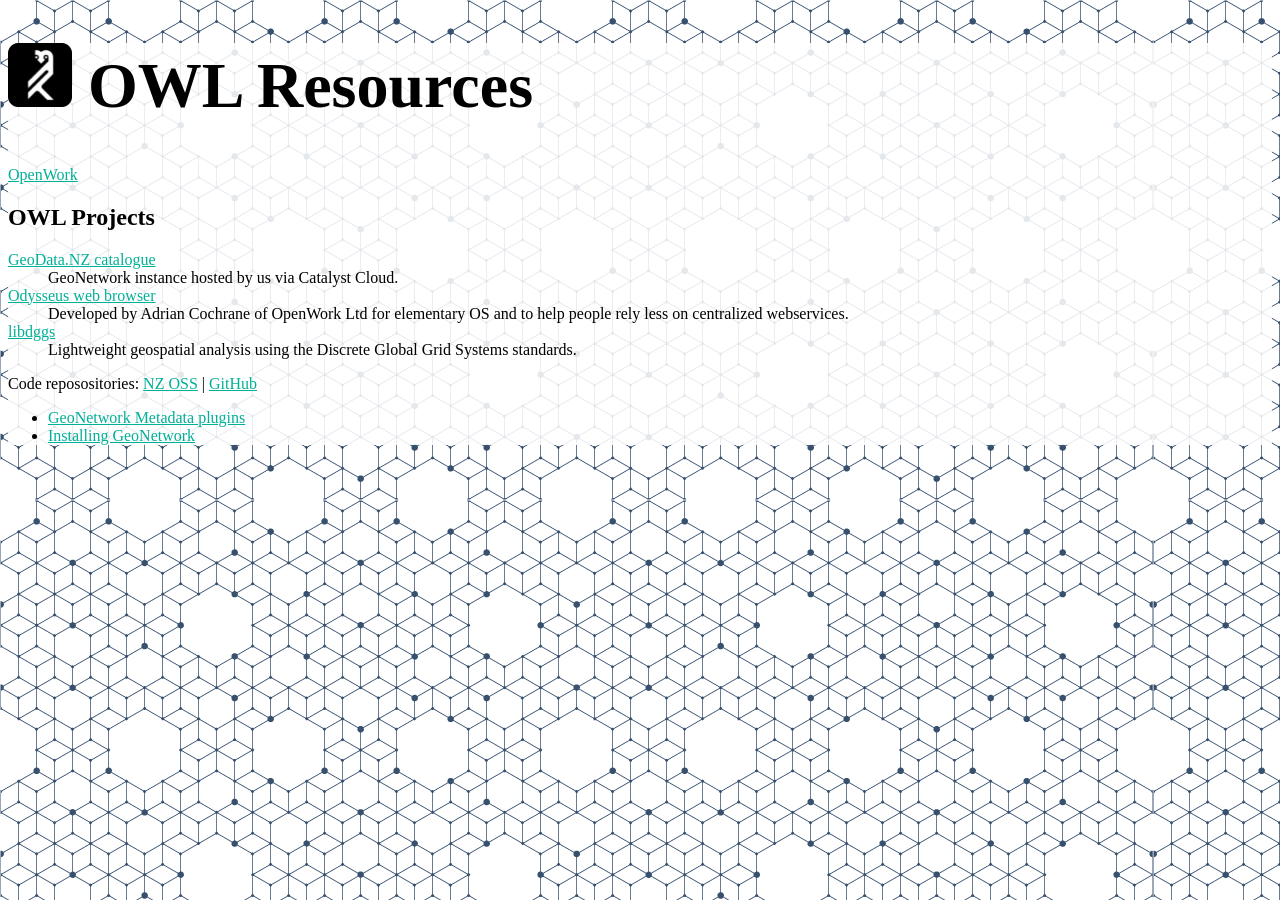
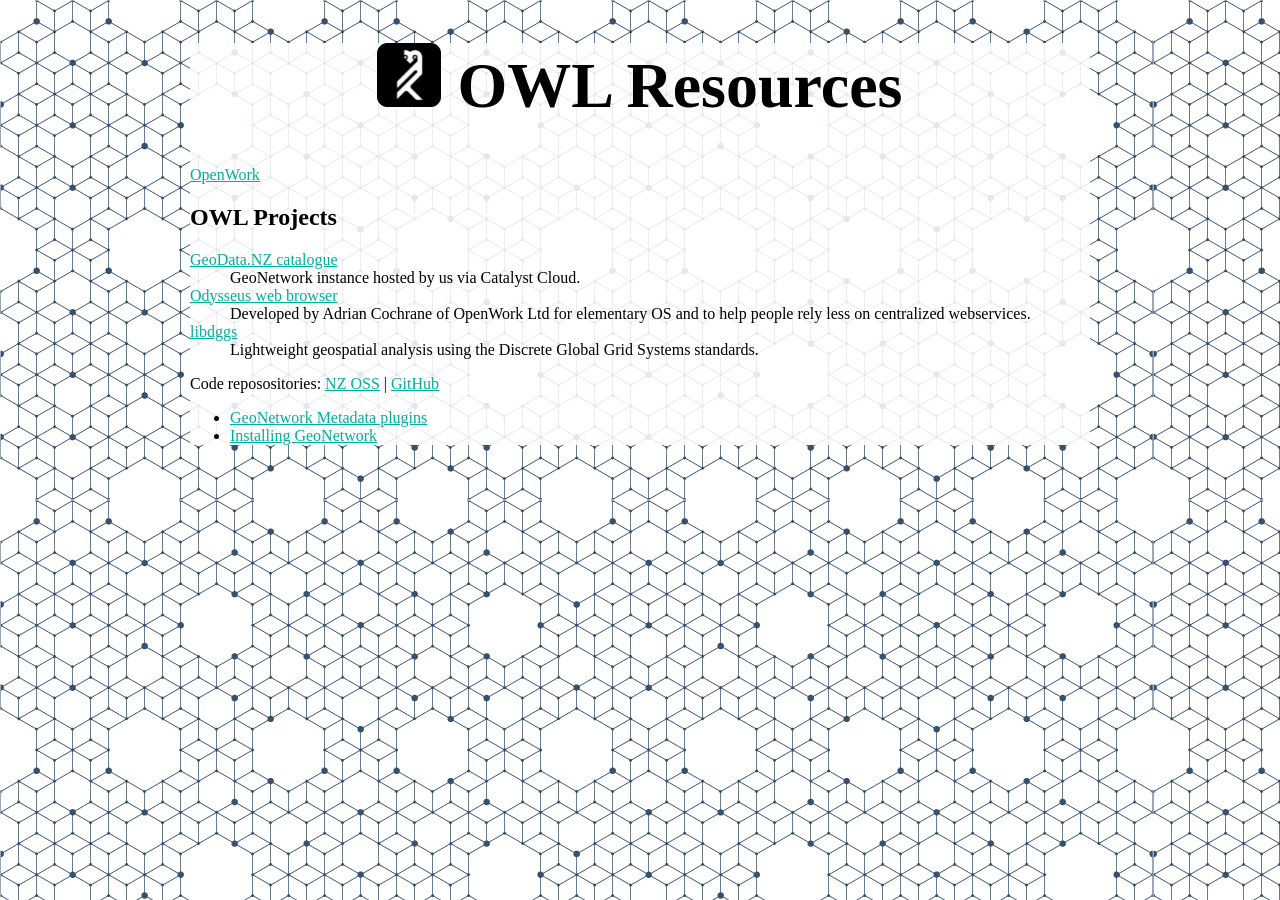
Before and after one commit to OpenWork-NZ/Resources, a Jekyll site: the page built from index.html, in a window 1280 px wide. Built offline with Jekyll 4.4.1, drawn with Linux system fonts in a browser that asks for light colours.

Commit message:
Add a jello layout.

```diff
--- a/_layouts/page.html
+++ b/_layouts/page.html
@@ -6,8 +6,8 @@
   <title>{{ page.title }} @ OWL Resources</title>
   <style>
     body {background: url({{ "openwork_pattern_blue.png" | relative_url }});}
-    main {background: #fffd;}
-    h1 {font-size: 64px;}
+    main {background: #fffd; max-width: 900px; margin: 5px auto;}
+    h1 {font-size: 64px; text-align: center;}
     a:link {color: #00B097;}
     a:visited {color: #F1B434;}
     a:active, a:hover {color: #F28507;}
```
